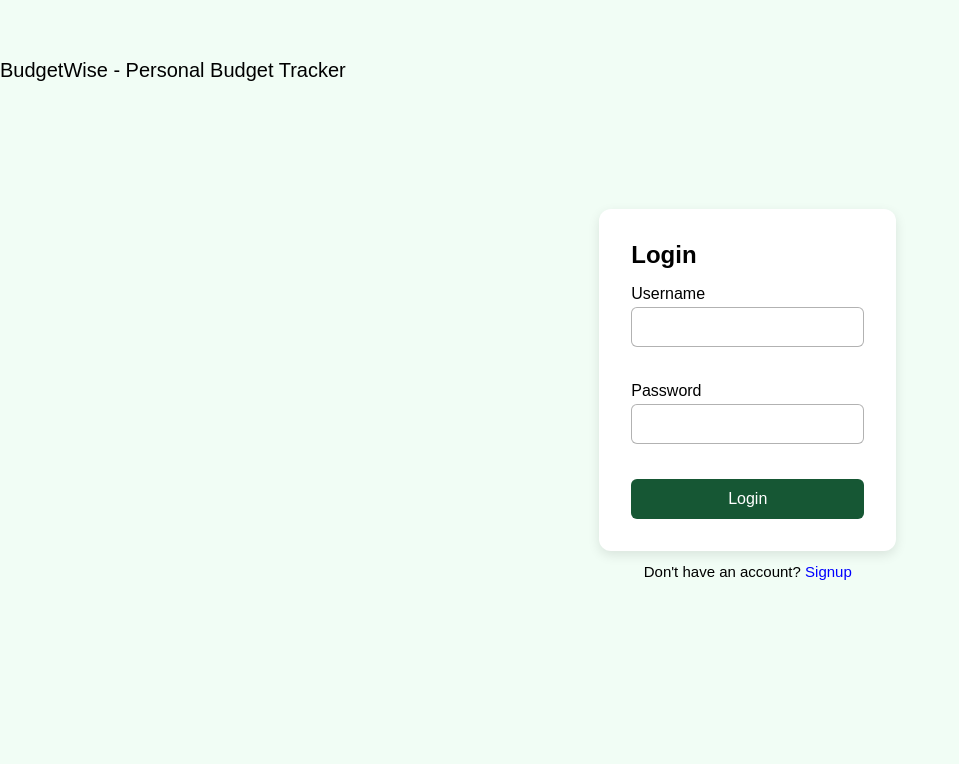
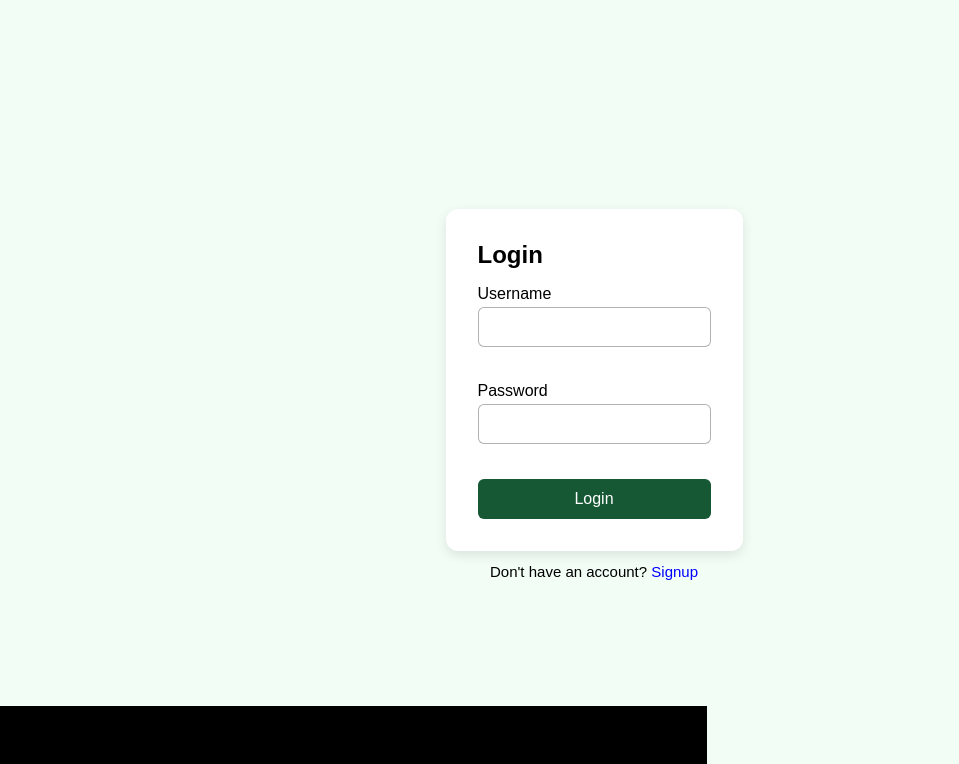
Before and after one commit to excellagun/cs476Project, a PHP site: page /login.html in a window 1280 px wide. Shown: the part 60-824 px from the top of the page, without its empty margins (0-959 px from the left). Run offline with PHP 8.4, Linux system fonts and the light colour scheme.

Commit message:
Update styles.css

```diff
--- a/styles.css
+++ b/styles.css
@@ -354,6 +354,17 @@
     text-align: center;
 }
 
+#footer-auth{
+    background-color: black;;
+    color: white;
+    width: 100%;
+    text-align: center;
+
+    grid-column-start: 1;
+    grid-column-end: 4;
+    grid-row-start: 3;
+    grid-row-end: 4;
+}
 .footer-text{
     margin-top: 35px;
     font-size: 20px;
```
